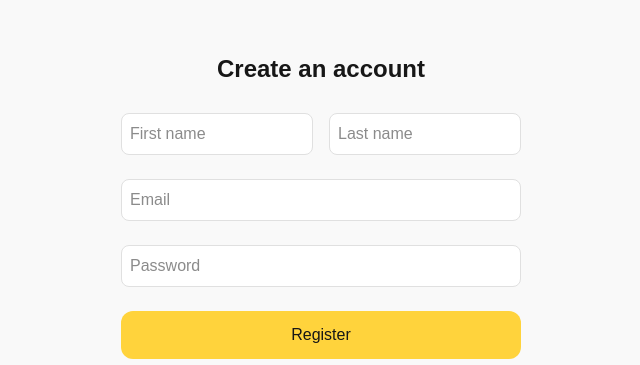
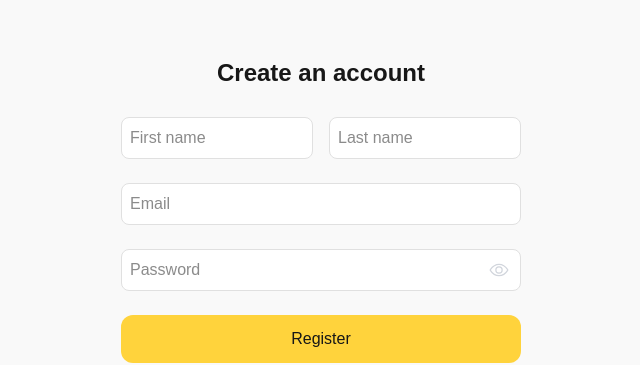
Before and after one commit to BSchoolland/v2v-chatbot-client, a Next.js app: page /register in a window 1280 px wide. Shown: the part 108-473 px from the top of the page, without its empty margins (319-959 px from the left). Built offline with nearby package versions, Linux system fonts and the light colour scheme; no server answers.

Commit message:
feat(googleAuth): update styling

```diff
--- a/src/components/auth/googleAuth.jsx
+++ b/src/components/auth/googleAuth.jsx
@@ -30,10 +30,11 @@ function GoogleAuth() {
                 onSuccess={handleSuccess}
                 onError={handleError}
                 useOneTap
-                theme="filled_blue"
                 shape="rectangular"
+                logo_alignment="center"
                 text="continue_with"
-                size="large"
+                size="medium"
+                width="400"
             />
         </div>
     );
--- a/src/components/chatbot-creation/step2/collectWebsiteContent.jsx
+++ b/src/components/chatbot-creation/step2/collectWebsiteContent.jsx
@@ -35,15 +35,18 @@ function CollectWebsiteContent({ onNextStep }) {
             setScrapedPages(data.allUrls);
         }
     }
-
+    let url = websiteUrl.trim();
+    if (!url.startsWith("https://")) {
+        url = "https://" + url;
+    }
     // This is a mock function that simulates the webscrape process
     const handleWebscrape = async () => {
         setWebscrapeStatus("inProgress");
-        initiateWebscrape(websiteUrl, planId, onMessage);
+        initiateWebscrape(url, planId, onMessage);
     }
 
-    const isFormValid = websiteUrl.trim() !== "" && /^https?:\/\/[^\s/$.?#].[^\s]*$/.test(websiteUrl);
-
+    const isFormValid = url !== "" && /^https?:\/\/[^\s/$.?#].[^\s]*\..+/.test(url);
+    console.log(isFormValid, url);
     const handleDeletePage = async (url) => {
         try {
             await deletePage(url, planId);
--- a/src/components/ui/textInput.jsx
+++ b/src/components/ui/textInput.jsx
@@ -1,10 +1,31 @@
-// src/components/ui/textInput.jsx
+import { useState } from 'react';
+import { IoEyeOutline } from 'react-icons/io5';
+import { FaRegEyeSlash } from 'react-icons/fa';
 
-function TextInput({ placeholder, label, ...props }) {
+function TextInput({ placeholder, label, type, ...props }) {
+    const [showPassword, setShowPassword] = useState(false);
+    const isPassword = type === 'password';
+
     return (
         <div className="flex flex-col w-full">
             {label && <label className="text-[16px] text-color-neutral mt-3">{label}</label>}
-            <input type="text" className="border-1 border-gray-300 rounded-[8px] p-2 text-color-dark my-3 w-[100%] bg-color-light border-color-light" placeholder={placeholder} {...props} />
+            <div className="relative w-full">
+                <input
+                    type={isPassword ? (showPassword ? 'text' : 'password') : type || "text"}
+                    className="border-1 border-gray-300 rounded-[8px] p-2 text-color-dark my-3 w-[100%] bg-color-light border-color-light"
+                    placeholder={placeholder}
+                    {...props}
+                />
+                {isPassword && (
+                    <button
+                        type="button"
+                        onClick={() => setShowPassword(!showPassword)}
+                        className="absolute right-3 top-1/2 -translate-y-1/2 text-gray-300 hover:text-gray-500 focus:outline-none"
+                    >
+                        {showPassword ? <FaRegEyeSlash size={20} /> : <IoEyeOutline size={20} />}
+                    </button>
+                )}
+            </div>
         </div>
     )
 }
```
